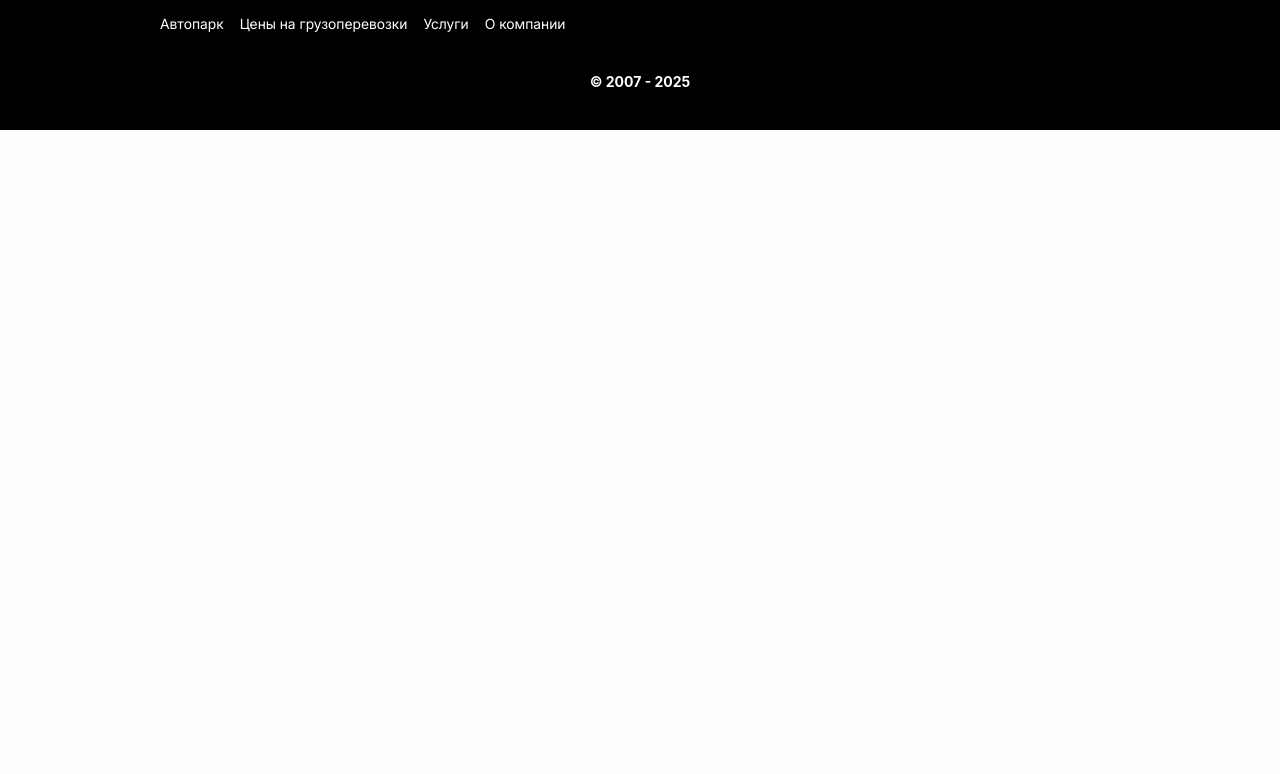
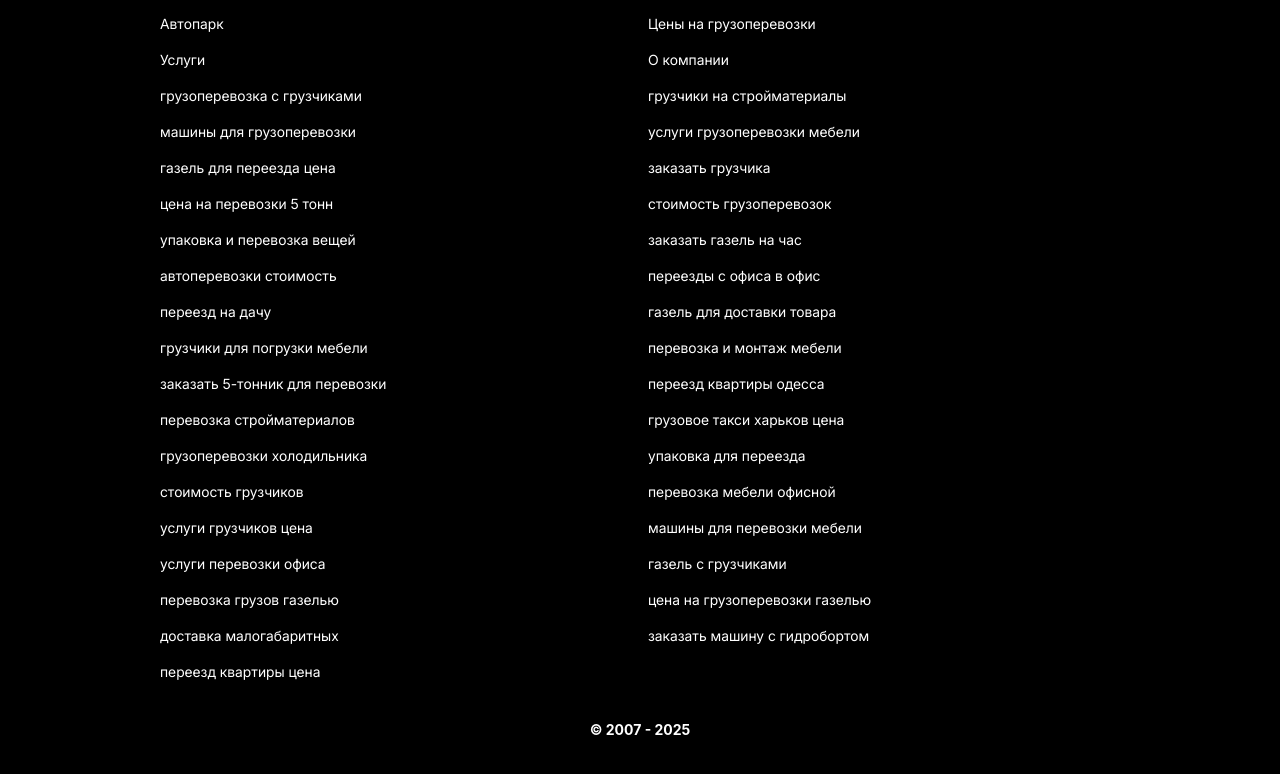
Before and after one commit to Musteks555/Almaty, a website built with Vite: page src/index.html in a window 1280 px wide. Shown: the part 2721-3495 px from the top of the page. Before the commit the page ends 2851 px from the top, so only its background shows below. Built offline with nearby package versions, Linux system fonts and the light colour scheme; a web font is replaced by a local one.

Commit message:
add links in footer

```diff
--- a/src/css/footer.css
+++ b/src/css/footer.css
@@ -87,9 +87,13 @@
 .footer-nav-list {
   display: flex;
   flex-wrap: wrap;
-  align-items: center;
+  align-items: flex-start;
 
   gap: 16px;
+}
+
+.footer-nav-item {
+  width: calc((100% - 16px) / 2);
 }
 
 .footer-nav-item-link {
--- a/src/partials/footer.html
+++ b/src/partials/footer.html
@@ -88,6 +88,156 @@
         <li class="footer-nav-item">
           <a href="" class="footer-nav-item-link">О компании </a>
         </li>
+
+        <li class="footer-nav-item">
+          <a class="footer-nav-item-link" href=""
+            >грузоперевозка с грузчиками</a
+          >
+        </li>
+
+        <li class="footer-nav-item">
+          <a class="footer-nav-item-link" href="">грузчики на стройматериалы</a>
+        </li>
+
+        <li class="footer-nav-item">
+          <a class="footer-nav-item-link" href="">машины для грузоперевозки</a>
+        </li>
+
+        <li class="footer-nav-item">
+          <a class="footer-nav-item-link" href=""
+            >услуги грузоперевозки мебели</a
+          >
+        </li>
+
+        <li class="footer-nav-item">
+          <a class="footer-nav-item-link" href="">газель для переезда цена</a>
+        </li>
+
+        <li class="footer-nav-item">
+          <a class="footer-nav-item-link" href="">заказать грузчика</a>
+        </li>
+
+        <li class="footer-nav-item">
+          <a class="footer-nav-item-link" href="">цена на перевозки 5 тонн</a>
+        </li>
+
+        <li class="footer-nav-item">
+          <a class="footer-nav-item-link" href="">стоимость грузоперевозок</a>
+        </li>
+
+        <li class="footer-nav-item">
+          <a class="footer-nav-item-link" href="">упаковка и перевозка вещей</a>
+        </li>
+
+        <li class="footer-nav-item">
+          <a class="footer-nav-item-link" href="">заказать газель на час</a>
+        </li>
+
+        <li class="footer-nav-item">
+          <a class="footer-nav-item-link" href="">автоперевозки стоимость</a>
+        </li>
+
+        <li class="footer-nav-item">
+          <a class="footer-nav-item-link" href="">переезды с офиса в офис</a>
+        </li>
+
+        <li class="footer-nav-item">
+          <a class="footer-nav-item-link" href="">переезд на дачу</a>
+        </li>
+
+        <li class="footer-nav-item">
+          <a class="footer-nav-item-link" href="">газель для доставки товара</a>
+        </li>
+
+        <li class="footer-nav-item">
+          <a class="footer-nav-item-link" href=""
+            >грузчики для погрузки мебели</a
+          >
+        </li>
+
+        <li class="footer-nav-item">
+          <a class="footer-nav-item-link" href="">перевозка и монтаж мебели</a>
+        </li>
+
+        <li class="footer-nav-item">
+          <a class="footer-nav-item-link" href=""
+            >заказать 5-тонник для перевозки</a
+          >
+        </li>
+
+        <li class="footer-nav-item">
+          <a class="footer-nav-item-link" href="">переезд квартиры одесса</a>
+        </li>
+
+        <li class="footer-nav-item">
+          <a class="footer-nav-item-link" href="">перевозка стройматериалов</a>
+        </li>
+
+        <li class="footer-nav-item">
+          <a class="footer-nav-item-link" href=""
+            >грузовое такси харьков цена</a
+          >
+        </li>
+
+        <li class="footer-nav-item">
+          <a class="footer-nav-item-link" href=""
+            >грузоперевозки холодильника</a
+          >
+        </li>
+
+        <li class="footer-nav-item">
+          <a class="footer-nav-item-link" href="">упаковка для переезда</a>
+        </li>
+
+        <li class="footer-nav-item">
+          <a class="footer-nav-item-link" href="">стоимость грузчиков</a>
+        </li>
+
+        <li class="footer-nav-item">
+          <a class="footer-nav-item-link" href="">перевозка мебели офисной</a>
+        </li>
+
+        <li class="footer-nav-item">
+          <a class="footer-nav-item-link" href="">услуги грузчиков цена</a>
+        </li>
+
+        <li class="footer-nav-item">
+          <a class="footer-nav-item-link" href=""
+            >машины для перевозки мебели</a
+          >
+        </li>
+
+        <li class="footer-nav-item">
+          <a class="footer-nav-item-link" href="">услуги перевозки офиса</a>
+        </li>
+
+        <li class="footer-nav-item">
+          <a class="footer-nav-item-link" href="">газель с грузчиками</a>
+        </li>
+
+        <li class="footer-nav-item">
+          <a class="footer-nav-item-link" href="">перевозка грузов газелью</a>
+        </li>
+
+        <li class="footer-nav-item">
+          <a class="footer-nav-item-link" href=""
+            >цена на грузоперевозки газелью</a
+          >
+        </li>
+
+        <li class="footer-nav-item">
+          <a class="footer-nav-item-link" href="">доставка малогабаритных</a>
+        </li>
+
+        <li class="footer-nav-item">
+          <a class="footer-nav-item-link" href=""
+            >заказать машину с гидробортом</a
+          >
+        </li>
+
+        <li class="footer-nav-item">
+          <a class="footer-nav-item-link" href="">переезд квартиры цена</a>
+        </li>
       </ul>
     </nav>
 
```
